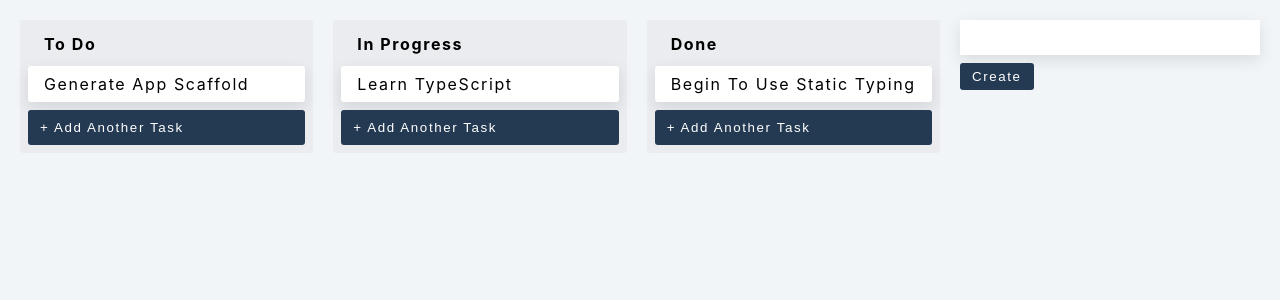
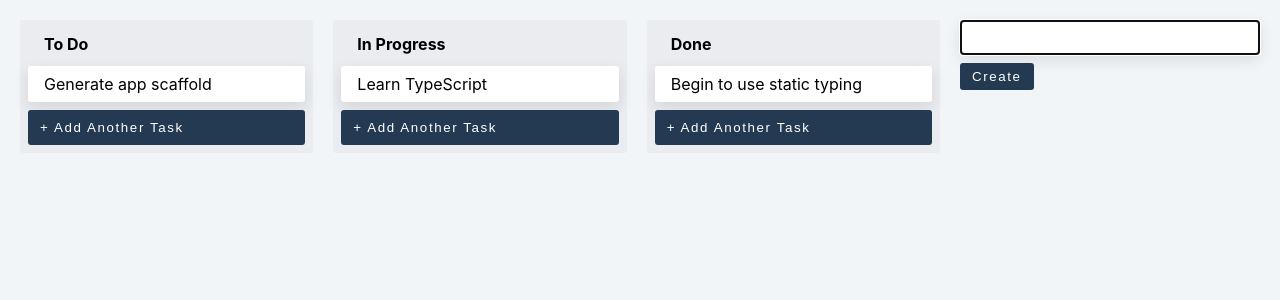
Before and after one commit to amosehiguese/kanban, a React (Create React App) app in the folder kanban/: page / in a window 1280 px wide. Both pictures are taken after a click on the button "+ Add Another List". Shown: the top 300 px of the page. Built offline with nearby package versions, Linux system fonts and the light colour scheme.

Commit message:
Implement useRef and context api

```diff
--- a/kanban/src/NewItemForm.tsx
+++ b/kanban/src/NewItemForm.tsx
@@ -1,5 +1,7 @@
 import { useState } from 'react';
+import { useFocus } from './utils/useFocus';
 import { NewItemFormContainer, NewItemButton, NewItemInput } from './styles';
+import { keyframes } from 'styled-components';
 
 type NewItemFormProps = {
   onAdd(text: string): void;
@@ -7,10 +9,22 @@ type NewItemFormProps = {
 
 export const NewItemForm = ({ onAdd }: NewItemFormProps) => {
   const [text, setText] = useState('');
+  const inputRef = useFocus();
+
+  const handleAddText = (event: React.KeyboardEvent<HTMLInputElement>) => {
+    if (event.key === 'Enter') {
+      onAdd(text);
+    }
+  };
 
   return (
     <NewItemFormContainer>
-      <NewItemInput value={text} onChange={(e) => setText(e.target.value)} />
+      <NewItemInput
+        ref={inputRef}
+        value={text}
+        onChange={(e) => setText(e.target.value)}
+        onKeyUp={handleAddText}
+      />
       <NewItemButton onClick={() => onAdd(text)}>Create</NewItemButton>
     </NewItemFormContainer>
   );
--- a/kanban/src/index.css
+++ b/kanban/src/index.css
@@ -9,8 +9,6 @@ html {
   margin: 0;
   padding: 0;
   box-sizing: inherit;
-  text-transform: capitalize;
-  letter-spacing: 0.1rem;
 }
 
 html,
--- a/kanban/src/index.tsx
+++ b/kanban/src/index.tsx
@@ -2,12 +2,15 @@ import React from 'react';
 import ReactDOM from 'react-dom/client';
 import './index.css';
 import { App } from './App';
+import { AppStateProvider } from './state/AppStateContext';
 
 const root = ReactDOM.createRoot(
   document.getElementById('root') as HTMLElement
 );
 root.render(
   <React.StrictMode>
-    <App />
+    <AppStateProvider>
+      <App />
+    </AppStateProvider>
   </React.StrictMode>
 );
--- /dev/null
+++ b/kanban/src/state/AppStateContext.tsx
@@ -0,0 +1,60 @@
+import { createContext, useContext, FC, PropsWithChildren } from 'react';
+
+const appData: AppState = {
+  lists: [
+    {
+      id: '0',
+      text: 'To Do',
+      tasks: [{ id: 'c0', text: 'Generate app scaffold' }],
+    },
+    {
+      id: '1',
+      text: 'In Progress',
+      tasks: [{ id: 'c2', text: 'Learn Typescript' }],
+    },
+    {
+      id: '2',
+      text: 'Done',
+      tasks: [{ id: 'c3', text: 'Begin to use staic typing' }],
+    },
+  ],
+};
+
+type Task = {
+  id: string;
+  text: string;
+};
+
+type List = {
+  id: string;
+  text: string;
+  tasks: Task[];
+};
+
+export type AppState = {
+  lists: List[];
+};
+
+type FCC<P = {}> = FC<PropsWithChildren<P>>;
+
+type AppStateContextProps = {
+  lists: List[];
+  getTasksByListId(id: string): Task[];
+};
+
+const AppStateContext = createContext<AppStateContextProps>(
+  {} as AppStateContextProps
+);
+
+export const AppStateProvider: FCC = ({ children }) => {
+  const { lists } = appData;
+  const getTasksByListId = (id: string) => {
+    return lists.find((list) => list.id === id)?.tasks || [];
+  };
+
+  return (
+    <AppStateContext.Provider value={{ lists, getTasksByListId }}>
+      {children}
+    </AppStateContext.Provider>
+  );
+};
--- a/kanban/src/utils/useFocus.ts
+++ b/kanban/src/utils/useFocus.ts
@@ -6,4 +6,6 @@ export const useFocus = () => {
   useEffect(() => {
     ref.current?.focus();
   }, []);
+
+  return ref;
 };
```
